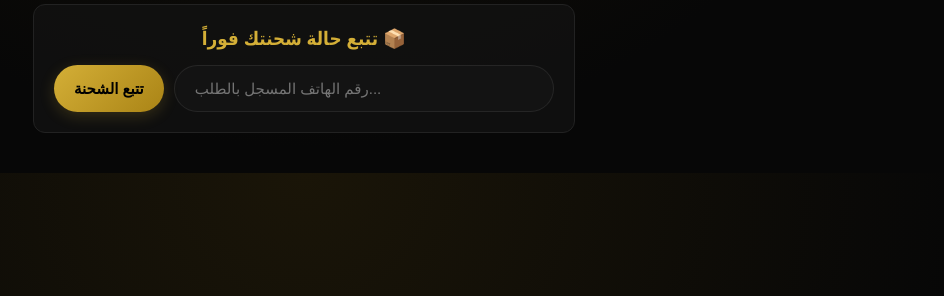
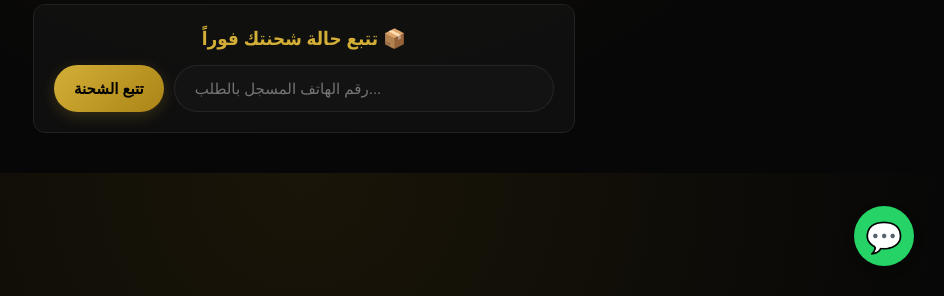
Before and after one commit to mosebh99/sina.401, a Flask app: page / in a window 1280 px wide. Shown: the part 504-800 px from the top of the page, without its empty margins (336-1280 px from the left). Run offline with Flask 3, Linux system fonts and the light colour scheme; data that the repository does not hold is empty; some libraries are stand-ins or nearby versions.

Commit message:
Update index.html

```diff
--- a/templates/index.html
+++ b/templates/index.html
@@ -67,6 +67,8 @@
         <div id="track-output"></div>
     </div>
 
+    <a href="https://wa.me/201065653401" class="floating-whatsapp" target="_blank" style="position: fixed; bottom: 30px; right: 30px; background: #25d366; width: 60px; height: 60px; border-radius: 50%; display: flex; justify-content: center; align-items: center; box-shadow: 0 4px 10px rgba(0,0,0,0.3); z-index: 999; text-decoration: none; font-size: 30px;">💬</a>
+
     <script src="/static/js/store.js"></script>
     <script>
         function toggleMenu(e) {
```
